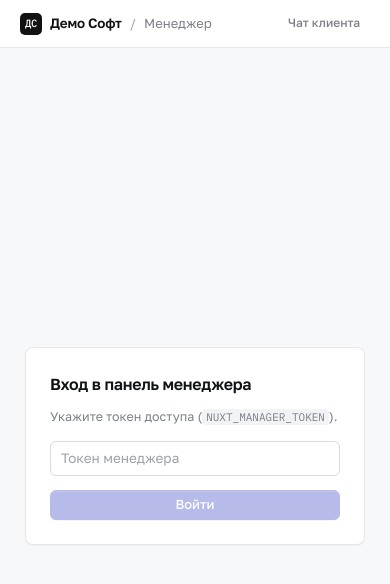
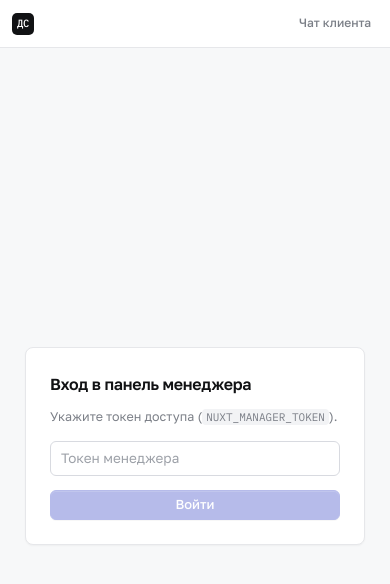
Before and after one commit to Kaboom-Corporation/kuznica-agent-podderzhki, a Nuxt app: page /manager in a window 390 px wide. Shown: the top 584 px of the page. Built offline with nearby package versions, Linux system fonts and the light colour scheme.

Commit message:
Панель: шапка без наложения на мобильном, «Цена обращения» вместо «Средняя цена»

```diff
--- a/app/pages/manager.vue
+++ b/app/pages/manager.vue
@@ -241,9 +241,9 @@ onBeforeUnmount(() => {
       <div class="topbar-inner">
         <div class="brand-group">
           <div class="brand-mark" aria-hidden="true">ДС</div>
-          <span class="brand-name">Демо Софт</span>
-          <span class="crumb-sep">/</span>
-          <span class="muted" style="font-size:13px">Менеджер</span>
+          <span class="brand-name hide-narrow">Демо Софт</span>
+          <span class="crumb-sep hide-narrow">/</span>
+          <span class="muted hide-narrow" style="font-size:13px">Менеджер</span>
 
           <nav v-if="token" class="view-tabs" aria-label="Разделы">
             <button class="view-tab" :aria-pressed="tab === 'queue'" @click="tab = 'queue'">
@@ -546,7 +546,7 @@ onBeforeUnmount(() => {
           <dd class="metric-sub">{{ stats.totals.runs - stats.totals.escalated_runs }} из {{ stats.totals.runs }}</dd>
         </div>
         <div class="metric">
-          <dt>Средняя цена</dt>
+          <dt>Цена обращения</dt>
           <dd class="metric-val num">{{ fmtRub(stats.totals.avg_cost_rub) }}</dd>
           <dd class="metric-sub">всего {{ fmtRub(stats.totals.cost_rub) }}</dd>
         </div>
@@ -1300,4 +1300,15 @@ onBeforeUnmount(() => {
   .stats-grid { grid-template-columns: 1fr; }
   .ws-bar, .ws-content { padding-left: 16px; padding-right: 16px; }
 }
+
+/* Узкий экран: в шапке остаются знак, вкладки и действия — без наложения и переносов */
+.view-tab, .topbar-right .btn { white-space: nowrap; }
+@media (max-width: 600px) {
+  .hide-narrow { display: none; }
+  .topbar-inner { gap: 6px; padding: 0 12px; }
+  .view-tabs { margin-left: 2px; gap: 0; }
+  .view-tab { padding: 0 6px; }
+  .topbar-right { gap: 2px; }
+  .topbar-right .btn { padding-left: 6px; padding-right: 6px; }
+}
 </style>
```
